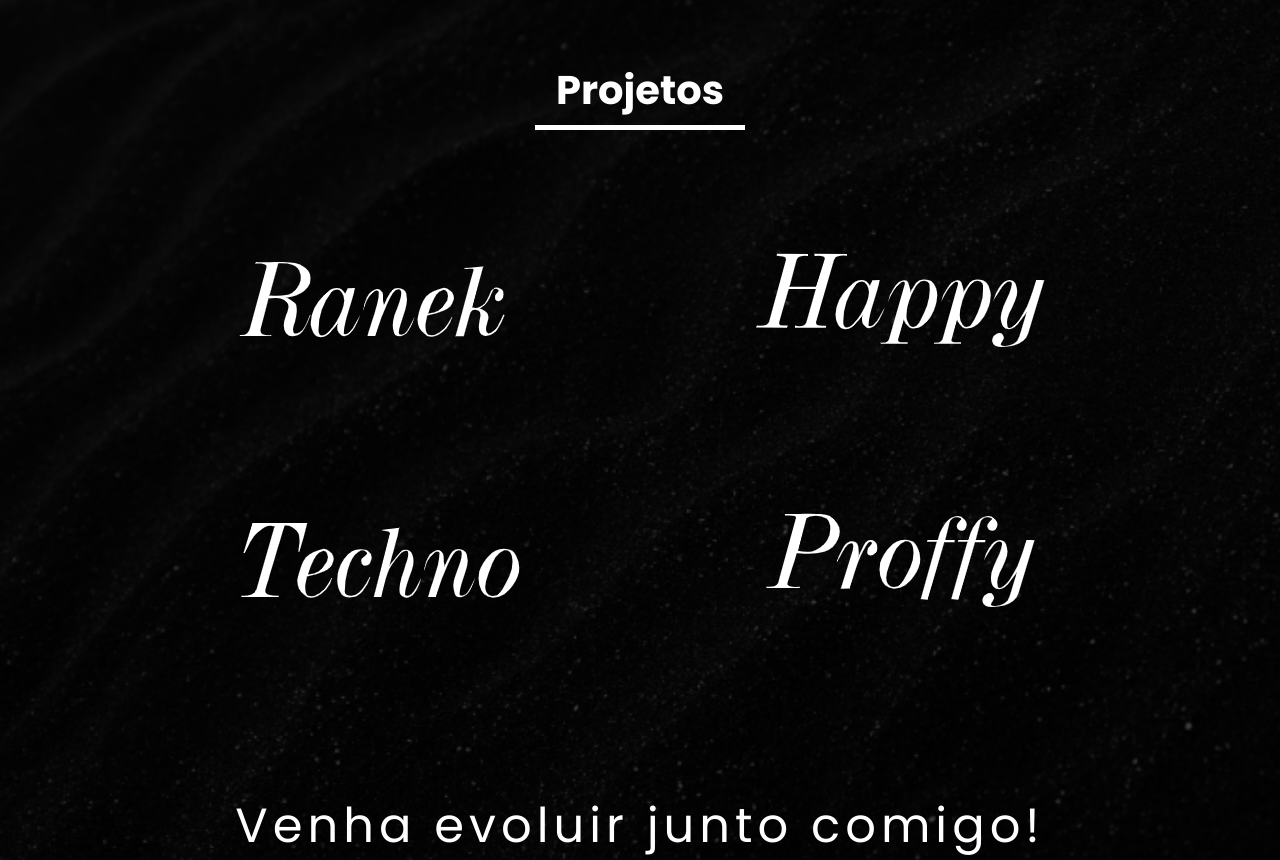
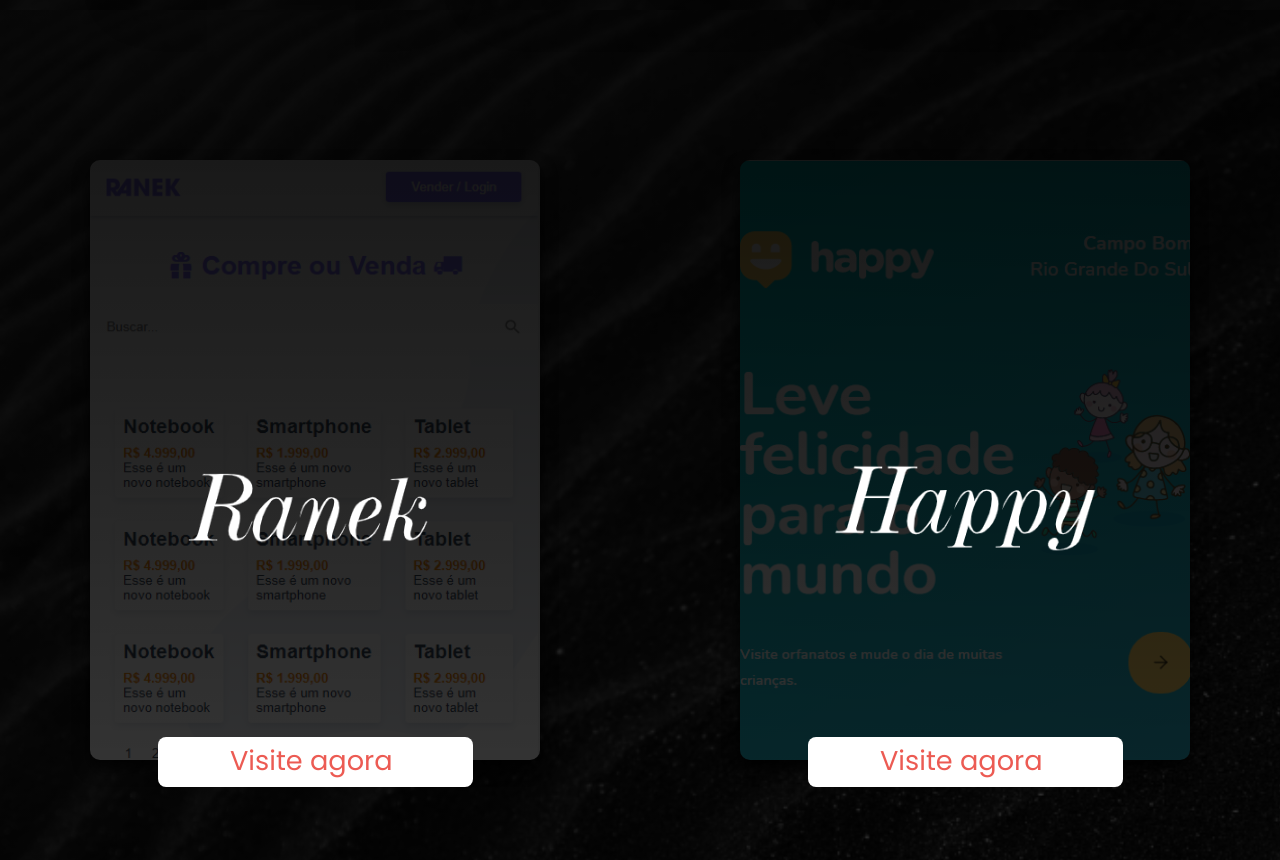
Before and after one commit to Vinicius-Muller/Portf-lio, a Vue app: page / in a window 1280 px wide. Shown: the part 1360-2220 px from the top of the page. Built offline with nearby package versions, Linux system fonts and the light colour scheme.

Commit message:
projects added on the main page

```diff
--- a/src/components/HomePortfolio.vue
+++ b/src/components/HomePortfolio.vue
@@ -1,124 +1,255 @@
 <template>
-  <div class="wrapper">
+  <div id="projects" class="wrapper">
+    <section class="content">
+      <div class="img-box ranek">
+        <img class="project" src="@/assets/projects/ranek.png" alt="Projeto ranek feito em vue">
+        <img class="framework" src="@/assets/icons/vue.png" alt="Vue">
+        <div class="button-box">
+          <div class="box">
+            <div class="bar"></div>
+              <router-link to="/contact">Visite agora</router-link>
+            </div>
+          </div>
+        </div>
 
-    <h1>Projetos</h1>
+      <div class="img-box happy">
+        <img class="project" src="@/assets/projects/happy.png" alt="Projeto ranek feito em React">
+        <img class="framework" src="@/assets/icons/react.svg" alt="React">
+        <div class="button-box">
+          <div class="box">
+            <div class="bar"></div>
+              <router-link to="/contact">Visite agora</router-link>
+            </div>
+          </div>
+      </div>
 
-    <div class="spacer"></div>
+      <div class="img-box techno">
+        <img class="project" src="@/assets/projects/techno.png" alt="Projeto ranek feito em Vue">
+        <img class="framework" src="@/assets/icons/vue.png" alt="Vue">
+        <div class="button-box">
+          <div class="box">
+            <div class="bar"></div>
+              <router-link to="/contact">Visite agora</router-link>
+            </div>
+          </div>
+      </div>
 
-    <section class="portfolio">
-
-      <img class="image1" src="@/assets/projects/ranek.png" alt="Projeto Ranek">
-
-      <img class="image2" src="@/assets/projects/happy.png" alt="Projeto Happy">
-
-      <img class="image3" src="@/assets/projects/techno.png" alt="Projeto Techno">
-
-      <img class="image4" src="@/assets/projects/proffy.png" alt="Projeto proffy">
+      <div class="img-box proffy">
+        <img class="project" src="@/assets/projects/proffy.png" alt="Projeto ranek feito em React">
+        <img class="framework" src="@/assets/icons/react.svg" alt="React">
+        <div class="button-box">
+          <div class="box">
+            <div class="bar"></div>
+              <router-link to="/contact">Visite agora</router-link>
+            </div>
+          </div>
+      </div>
 
     </section>
+
   </div>
 </template>
 
 <script>
 export default {
-  name: "HomePortfolio"
-
+  name: "Projects"
 }
 </script>
 
 <style scoped>
-
 .wrapper {
-
-  width: 100vw;
+  background-image: linear-gradient(rgba(0,0,0,0.8), rgba(0,0,0,0.7)), url("../assets/bg.jpg");
+  background-size: cover;
+  background-repeat: no-repeat;
+  width: 100%;
+  min-height: 100vh;
   display: flex;
-  flex-direction: column;
   justify-content: center;
   align-items: center;
-  padding: 50px 0;
 }
 
-.wrapper h1 {
-  color: white;
-  padding-bottom: 5px;
-  font-size: 2.5rem;
-}
-
-.wrapper .spacer {
-  width:210px;
-  height:5px;
-  background: white;
-  margin-bottom: 50px;
-}
-
-.portfolio {
+.content {
   display: grid;
   grid-template-columns: 1fr 1fr;
   grid-template-areas:
-  "image1 image2"
-  "image3 image4";
-  grid-gap: 20px;
-  max-width: 100%;
+  "ranek happy"
+  "techno proffy";
+  grid-gap: 200px;
+  max-width: 90%;
+  margin-top: 150px;
+  padding-bottom: 60px;
 }
 
-.portfolio .image1 {
-  grid-area: image1;
-  width: 500px;
-  border-radius: 4px;
-  transition: all 0.2s;
+.img-box {
+  width: 450px;
+  height:600px;
+  background: rgba(255, 255, 255, 0.1);
+  position: relative;
+  cursor:pointer;
+  box-shadow: 0 8px 16px rgba(0,0,0,0.8);
+  border-radius: 10px;
 }
 
-.portfolio .image1:hover {
-  transform: scale(1.1);
-  z-index: 1;
+
+.img-box.ranek {
+  grid-area: ranek;
+    background-image: linear-gradient(rgba(0,0,0,0.9), rgba(0,0,0,0.8)), url("../assets/projects/ranek-call.png");
+  background-size: cover;
+  background-repeat: no-repeat;
+  background-position: center;
+  }
+
+.img-box.ranek:hover .framework {
+  top: 75%;
+  opacity: 1;
 }
 
-.portfolio .image2 {
-  grid-area: image2;
-  width: 500px;
-  border-radius: 4px;
-  transition: all 0.2s;
+
+.img-box.ranek:hover .project {
+  top:30%;
 }
 
-.portfolio .image2:hover {
-  transform: scale(1.1);
-  z-index: 1;
+
+.img-box.happy {
+  grid-area: happy;
+  background-image: linear-gradient(rgba(0,0,0,0.9), rgba(0,0,0,0.8)), url("../assets/projects/happy-call.png");
+  background-size: cover;
+  background-repeat: no-repeat;
+  background-position: center;
 }
 
-.portfolio .image3 {
-  grid-area: image3;
-  width: 500px;
-  border-radius: 4px;
-  transition: all 0.2s;
+.img-box.happy:hover .framework {
+  top: 75%;
+  opacity: 1;
 }
 
-.portfolio .image3:hover {
-  transform: scale(1.1);
-  z-index: 1;
+.img-box.happy:hover .project {
+  top:30%;
 }
 
-.portfolio .image4 {
-  grid-area: image4;
-  width: 500px;
-  border-radius: 4px;
-  transition: all 0.2s;
+.img-box.techno {
+  grid-area: techno;
+  background-image: linear-gradient(rgba(0,0,0,0.9), rgba(0,0,0,0.8)), url("../assets/projects/techno-call.png");
+  background-size: cover;
+  background-repeat: no-repeat;
+  background-position: center;
 }
 
-.portfolio .image4:hover {
-  transform: scale(1.1);
-  z-index: 1;
+.img-box.techno:hover .framework {
+  top: 75%;
+  opacity: 1;
 }
 
-@media screen and (max-width:1100px) {
-  .portfolio {
-    display:flex;
+.img-box.techno:hover .project {
+  top:30%;
+}
+
+.img-box.proffy {
+  grid-area: proffy;
+  background-image: linear-gradient(rgba(0,0,0,0.9), rgba(0,0,0,0.8)), url("../assets/projects/proffy-call.png");
+  background-size: cover;
+  background-repeat: no-repeat;
+  background-position: center;
+}
+
+.img-box.proffy:hover .framework {
+  top: 75%;
+  opacity: 1;
+}
+
+.img-box.proffy:hover .project {
+  top:30%;
+}
+
+.img-box .project {
+  position: absolute;
+  width: 100%;
+  z-index: 1;
+  top: 40%;
+  left: 0;
+  right: 0;
+  transition: 0.3s ease-in-out;
+}
+
+.img-box .framework {
+  position: relative;
+  height: 100px;
+  width: 100px;
+  opacity: 0;
+  top: 55%;
+  left: 40%;
+  transition: 0.3s ease-in-out;
+}
+
+.button-box {
+  display: flex;
+  justify-content: center;
+  top: 70%;
+  position: relative;
+}
+
+.box {
+  width: 70%;
+  height:50px;
+  position: relative;
+  background: white;
+  border-radius: 8px;
+  cursor: pointer;
+  margin-top: 50px;
+}
+
+.bar {
+  position: absolute;
+  width: 0%;
+  height: 100%;
+  background: #ec5b53;
+  transition: 0.3s;
+  border-radius: 8px;
+}
+
+a {
+  position: absolute;
+  z-index: 1;
+  color: #ec5b53;
+  font-size: 1.7rem;
+  top: 5%;
+  left: 23%;
+  text-decoration: none;
+}
+
+.box:hover .bar {
+  width: 100%;
+}
+
+.box:hover a {
+  color: white;
+}
+
+@media screen and (max-width:1200px) {
+  .content {
+    display: flex;
     flex-direction: column;
   }
 }
 
 @media screen and (max-width:485px) {
-  .portfolio img {
-    width: 400px !important;
+  .content .img-box {
+    width: 300px;
+    height: 500px ;
+  }
+
+  .content .img-box .framework {
+    left: 33%; ;
+  }
+
+  .button-box {
+    top:65%;
+  }
+
+  .button-box .box a {
+    font-size: 1.5rem;
+    top: 10%;
+    left: 16%;
   }
 }
 
--- a/src/views/Home.vue
+++ b/src/views/Home.vue
@@ -8,7 +8,7 @@
         <h1>Vinícius Muller</h1>
         <div class="box">
         <div class="bar"></div>
-        <router-link to="/projects">Projetos</router-link>
+        <a href="#projects">Projetos</a>
     </div>
       </div>
 
```
